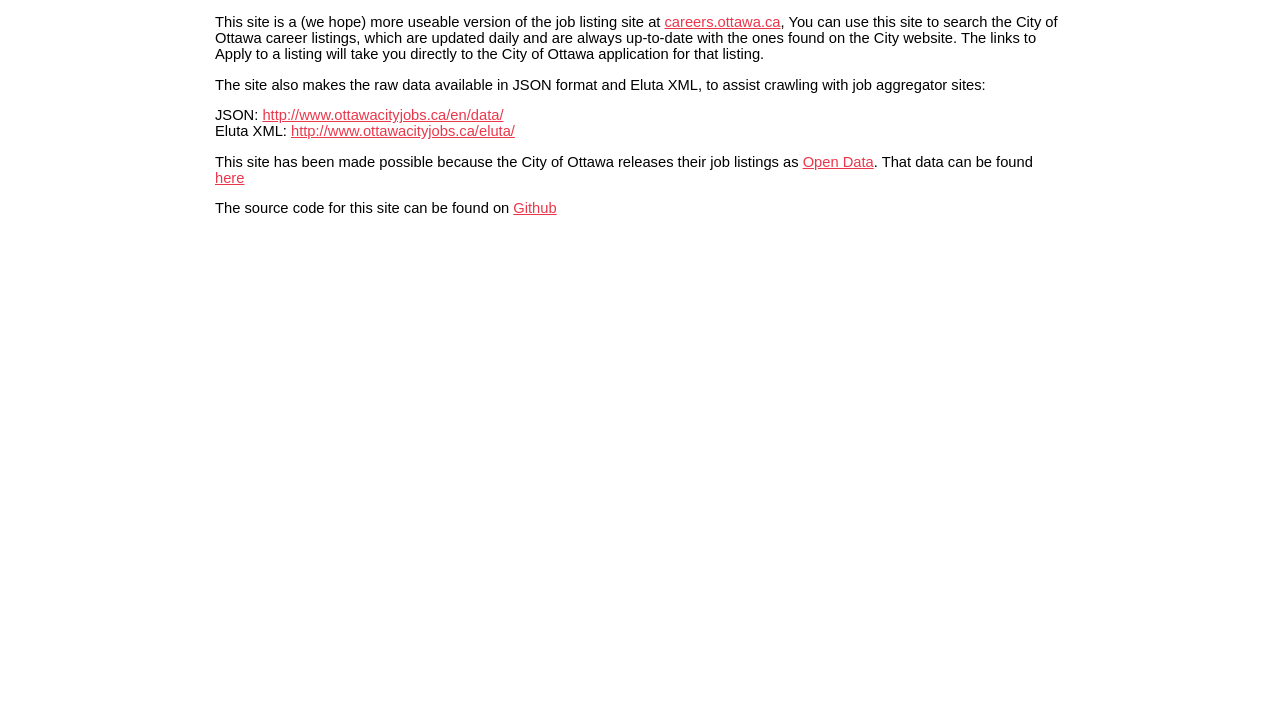
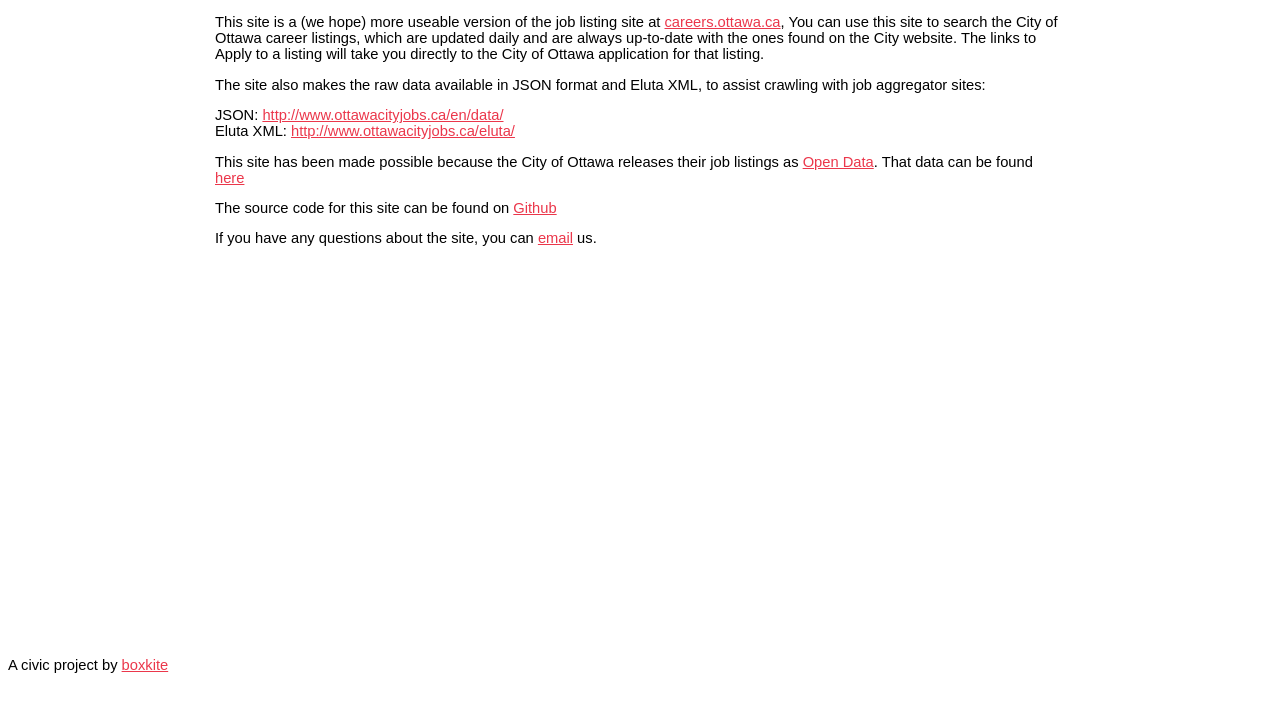
Before and after one commit to ckanica/ottawajobs, a Flask app: page /about/ in a window 1280 px wide. Shown: the part 87-814 px from the top of the page. Run offline with Flask 2, Linux system fonts and the light colour scheme; some libraries are stand-ins or nearby versions; some web fonts are replaced.

Commit message:
attribution

```diff
--- a/static/css/style.css
+++ b/static/css/style.css
@@ -873,3 +873,7 @@ punchTokens {
 .description strong {
     font-size: 1.2em;
 }
+
+#search {
+    min-height:400px;
+}
--- a/templates/about.html
+++ b/templates/about.html
@@ -27,4 +27,7 @@
 
 <p>The source code for this site can be found on <a href="https://github.com/ckanica/ottawajobs/">Github</a>
 </p>
+
+<p> If you have any questions about the site, you can <a href="mailto:contact@boxkite.ca">email</a> us.
+</p>
 {% endblock %}
--- a/templates/base.html
+++ b/templates/base.html
@@ -50,6 +50,12 @@
 
     </section>
 
+    <footer>
+        <div class="footy">
+            A civic project by <a href="http://www.boxkite.ca">boxkite</a>
+        </div>
+    </footer>
+
     </div>
 
     <script type="text/javascript" src="//code.jquery.com/jquery-2.1.1.min.js"></script>
```
